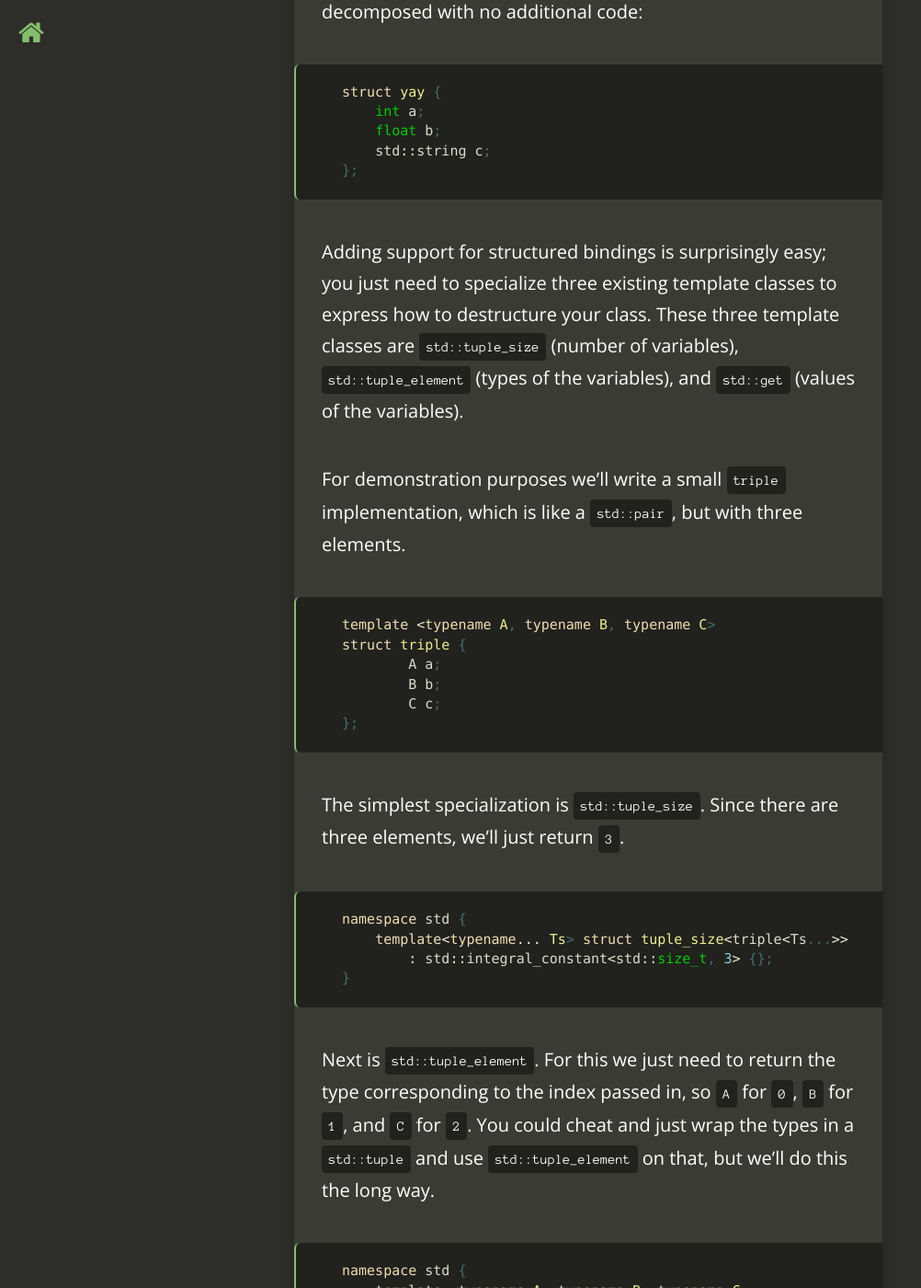
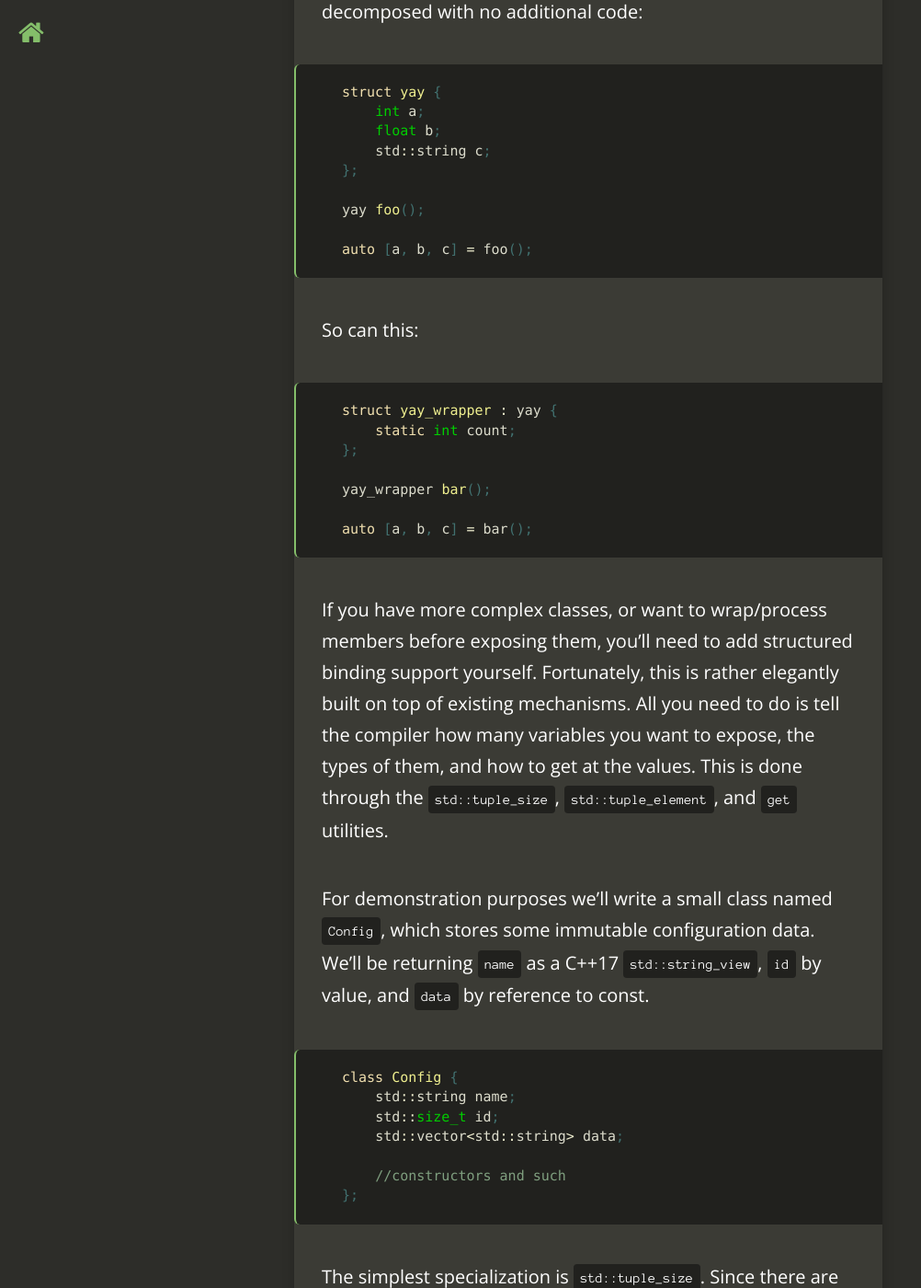
Before and after one commit to TartanLlama/tartanllama.github.io, a Jekyll site: the page built from _posts/2016-06-22-structured-bindings.md, in a window 1280 px wide and 1400 px high, scrolled down 1319 px. Shown: the whole window at 92% size, without its empty margins (0-1002 px from the left). Built offline with Jekyll 4.4.1, drawn with Linux system fonts in a browser that asks for light colours; nearby versions of some CDN libraries; comment, search, counter and statistics services are not loaded; some of the changed text lies outside the part shown.

```diff
--- a/_posts/2016-06-22-structured-bindings.md
+++ b/_posts/2016-06-22-structured-bindings.md
@@ -2,7 +2,7 @@
 layout:     post
 title:      "Adding C++17 structured binding support to your classes"
 data:       2016-06-2016
-summary:    How to
+summary:    Tutorial for adding structured binding support to classes
 category:   c++
 draft:      true
 tags:
@@ -31,18 +31,35 @@
     float b;
     std::string c;
 };
+
+yay foo();
+
+auto [a, b, c] = foo();
 {% endhighlight %}
 
-Adding support for structured bindings is surprisingly easy; you just need to specialize three existing template classes to express how to destructure your class. These three template classes are `std::tuple_size` (number of variables), `std::tuple_element` (types of the variables), and `std::get` (values of the variables).
-
-For demonstration purposes we'll write a small `triple` implementation, which is like a `std::pair`, but with three elements.
+So can this:
 
 {% highlight cpp %}
-template <typename A, typename B, typename C>
-struct triple {
-	A a;
-	B b;
-	C c;
+struct yay_wrapper : yay {
+    static int count;
+};
+
+yay_wrapper bar();
+
+auto [a, b, c] = bar();
+{% endhighlight %}
+
+If you have more complex classes, or want to wrap/process members before exposing them, you'll need to add structured binding support yourself. Fortunately, this is rather elegantly built on top of existing mechanisms. All you need to do is tell the compiler how many variables you want to expose, the types of them, and how to get at the values. This is done through the `std::tuple_size`, `std::tuple_element`, and `get` utilities.
+
+For demonstration purposes we'll write a small class named `Config`, which stores some immutable configuration data. We'll be returning `name` as a C++17 `std::string_view`, `id` by value, and `data` by reference to const.
+
+{% highlight cpp %}
+class Config {
+    std::string name;
+    std::size_t id;
+    std::vector<std::string> data;
+
+    //constructors and such
 };
 {% endhighlight %}
 
@@ -50,32 +67,54 @@
 
 {% highlight cpp %}
 namespace std {
-    template<typename... Ts> struct tuple_size<triple<Ts...>>
+    struct tuple_size<Config>
         : std::integral_constant<std::size_t, 3> {};
 }
 {% endhighlight %}
 
-Next is `std::tuple_element`. For this we just need to return the type corresponding to the index passed in, so `A` for `0`, `B` for `1`, and `C` for `2`. You could cheat and just wrap the types in a `std::tuple` and use `std::tuple_element` on that, but we'll do this the long way.
+Next is `get`. We'll use C++17's `if constexpr` for brevity. I've just added this as a member function to avoid the headache of template friends, but you can also have it as a non-member function found through ADL.
+
+{% highlight cpp %}
+class Config {
+    //...
+
+   template <std::size_t N>
+   decltype(auto) get() const {
+       if      constexpr (N == 0) return std::string_view{name};
+       else if constexpr (N == 1) return id;
+       else if constexpr (N == 2) return (data); //parens needed to get reference
+   }
+};
+
+{% endhighlight %}
+
+Finally we need to specialize `std::tuple_element`. For this we just need to return the type corresponding to the index passed in, so `std::string_view` for `0`, `std::size_t` for `1`, and `const std::vector<std::string>&` for `2`. We'll cheat and get the compiler to work out the types for us using the `get` function we wrote above. This way, we don't need to touch this specialization if we want to change the types we return later, or want to add more variables to the class.
 
 {% highlight cpp %}
 namespace std {
-    template <typename A, typename B, typename C>
-    struct tuple_element<0, triple<A,B,C>> { using type = A; };
-
-    template <typename A, typename B, typename C>
-    struct tuple_element<1, triple<A,B,C>> { using type = B; };
-
-    template <typename A, typename B, typename C>
-    struct tuple_element<2, triple<A,B,C>> { using type = C; };
+    template<std::size_t N>
+    struct tuple_element<N, Config> {
+        using type = decltype(std::declval<Config>().get<N>());
+    };
 }
 {% endhighlight %}
 
-And finally `std::get`. We'll use C++17's `if constexpr` for brevity.
+You could do this the long way if you aren't comfortable with the `decltype` magic:
 
 {% highlight cpp %}
 namespace std {
-    template <typename A, typename B, typename C>
-    auto get
-}
+    template<> struct tuple_element<0,Config> { using type = std::string_view; };
+    template<> struct tuple_element<1,Config> { using type = std::size_t; };
+    template<> struct tuple_element<2,Config> { using type = const std::vector<std::string>&; };
 }
 {% endhighlight %}
+
+--------------------------------
+
+With all of that done, we can now decompose `Config` like so:
+
+{% highlight cpp %}
+Config get_config();
+
+auto [name, id, data] = get_config();
+{% endhighlight %}
```
Also changed, not shown: _posts/2016-07-18-stack-and-heap.md (+4 -10 lines).
